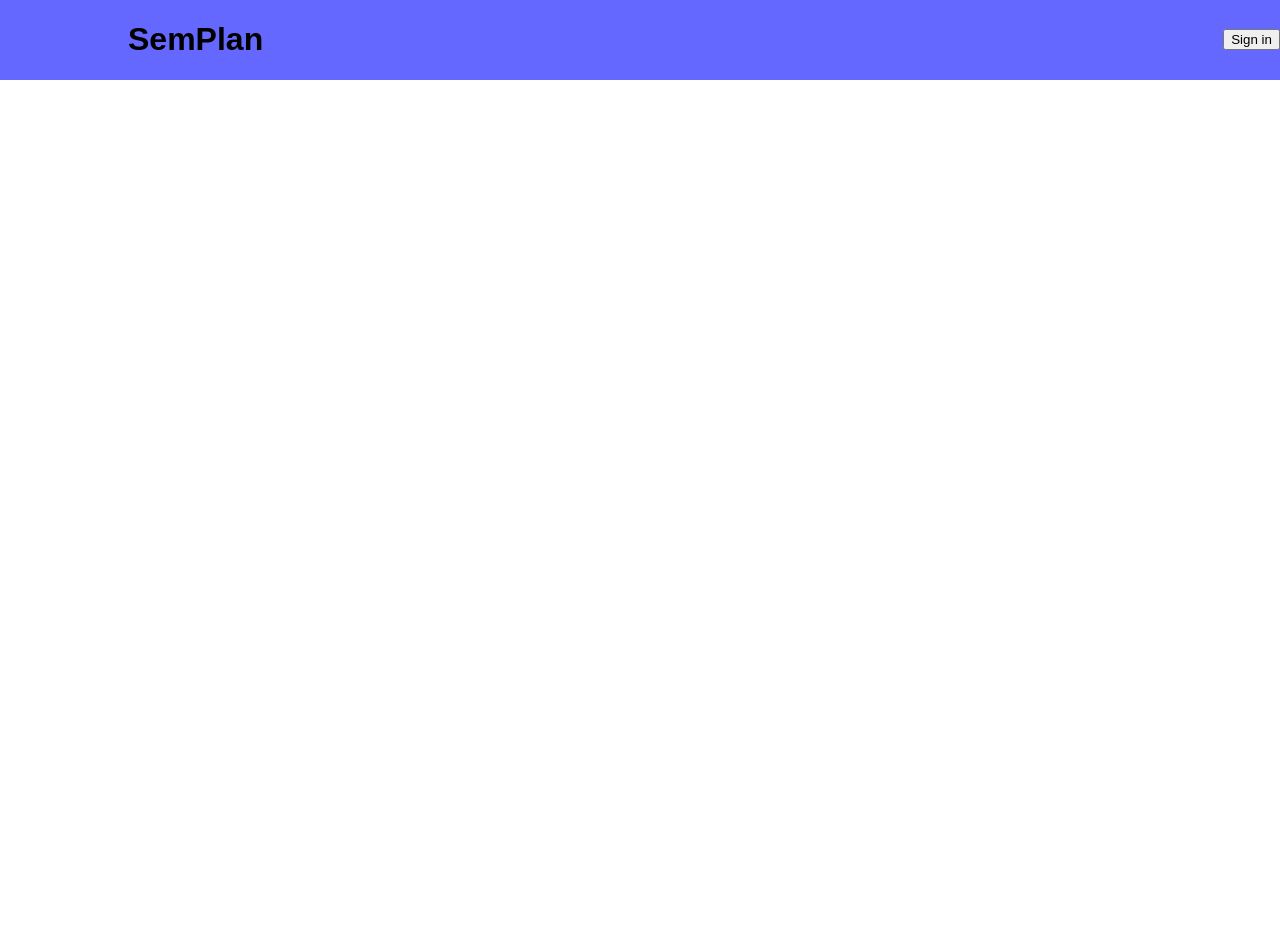
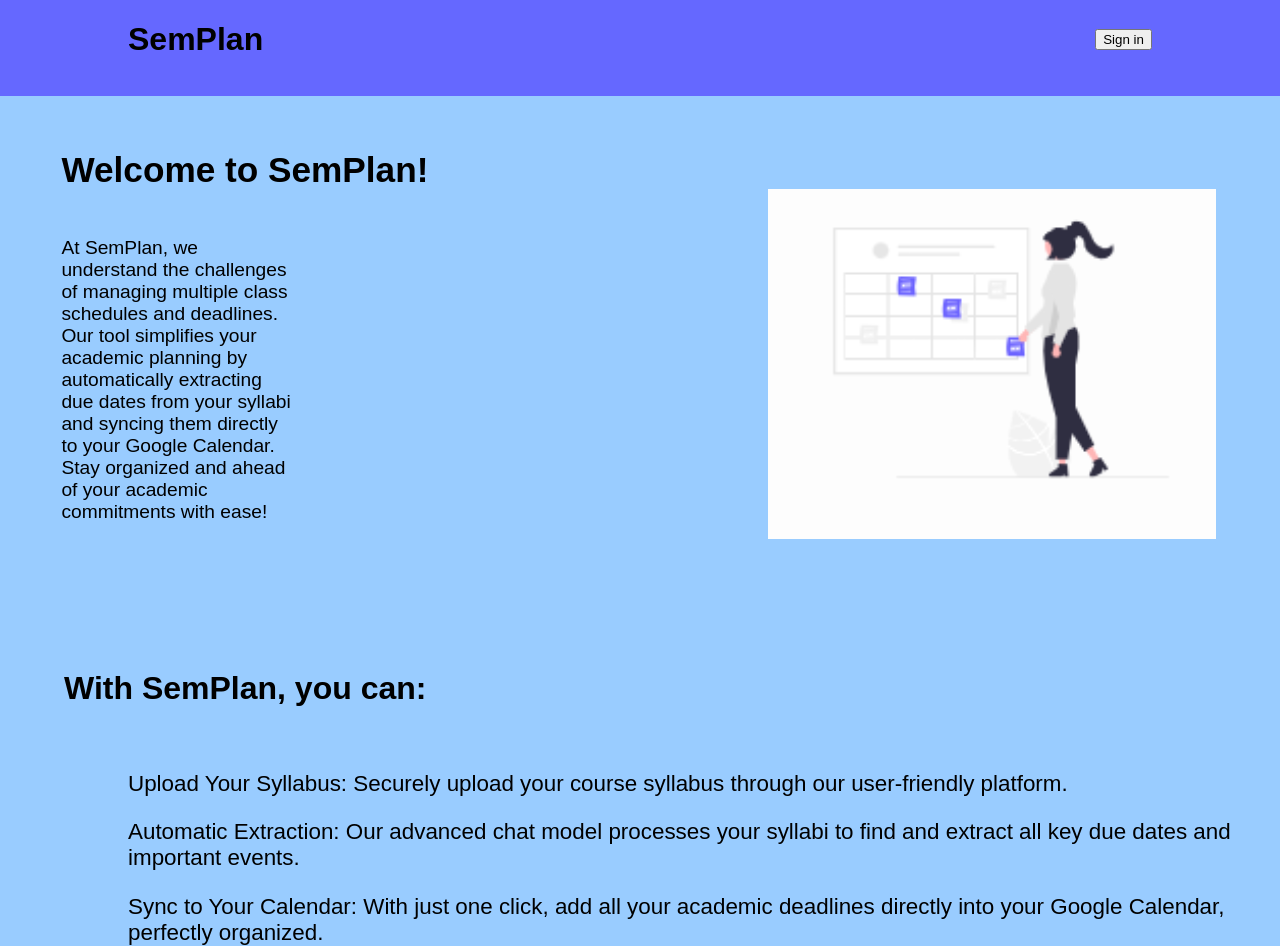
Before and after one commit to Adimate132/SemPlan-UI, a React (Vite) app in the folder SemPlan/: page /login in a window 1280 px wide. Before the commit the page ends 800 px from the top, so only its background shows below. Built offline with nearby package versions, Linux system fonts and the light colour scheme; no server answers.

Commit message:
change to Sign in page
update more to the Sign in page

```diff
--- a/SemPlan/src/pages/Login/Login.module.scss
+++ b/SemPlan/src/pages/Login/Login.module.scss
@@ -1,43 +1,103 @@
-body {
-    overflow-y: auto;
-  }
-
+html, body {
+    height: 100%; /* Ensure the root elements cover the full height */
+    margin: 0; /* Remove default margin */
+    padding: 0; /* Remove default padding */
+}
 
 .Login-container {
-    // other styles
+    height: 100%; /* Extend to full height of its parent, which is body */
 }
 
 .background {
-    background: #99CCFF;
+    background-color: #99CCFF; /* Your desired background color */
+    min-height: 100vh; /* Minimum height to cover the full viewport */
+    width: 100%; /* Cover full width */
 }
 
 .top {
-    width: 100% ; /* Full width of the parent */
-    height: 12% ; /* Height of the rectangle */
+    width: 100%; /* Full width of the parent */
+    height: 12vh; /* Changed from % to vh for more consistent sizing */
     background: rgba(47, 0, 255, 0.49);
 }
 
 .header-and-button {
     display: flex;
-    justify-content: space-between; // Aligns items on opposite ends
-    align-items: center; // Centers items vertically
+    justify-content: space-between; /* Aligns items on opposite ends */
+    align-items: center; /* Centers items vertically */
+    padding: 0 10%; /* Example padding on both sides */
 }
 
-.header-text {
-    padding-left: 10%;
+.header-text, .sign-in-button {
+    background-color: transparent;
 }
 
 .sign-in-button {
     color: black;
     border: none;
-    font-size: 120%; ;
-    background-color: transparent;
+    font-size: 120%;
     cursor: pointer; /* Optional for better UX */
-    padding-right: 10%;
-    padding-top: 1%;
     text-decoration: underline;
 }
 
-.someClass {
-    // other styles
+
+.Welcome {
+    padding-left: 8%;
+    padding-top: 4%;
+    font-size: 220%;
 }
+
+.At{
+    width: 30%;
+    padding-left: 8%;
+    font-size: 120%;
+    padding-top: 3%;
+}
+
+
+
+/* Container for both text and image */
+.content-container {
+    display: flex; /* Flexbox for side-by-side layout */
+    align-items: center; /* Align items vertically (if needed) */
+    justify-content: space-between; /* Add spacing if necessary */
+
+}
+
+/* Container for text */
+.text-container {
+    flex: 1; /* Allow text to take up remaining space */
+    max-width: 120%; /* Optional: Limit text width */
+}
+
+/* Image styling */
+.img {
+    flex-shrink: 0; /* Prevent image from shrinking */
+    max-width: 35%; /* Adjust width of the image */
+    height: auto; /* Maintain aspect ratio */
+    margin-right: 5%;
+    margin-top: 7%;
+}
+
+.allow{
+    margin-top: 10%;
+    margin-left: 5%;
+    font-size: 200%;
+    font-weight: bold;
+}
+
+.One-is {
+    margin-top: 5%;
+    margin-left: 10%;
+    font-size: 140%;
+}
+
+.Two-is{
+    margin-left: 10%;
+    font-size: 140%;
+}
+
+
+.Three-is{
+    margin-left: 10%;
+    font-size: 140%;
+}
--- a/SemPlan/src/pages/Login/Login.tsx
+++ b/SemPlan/src/pages/Login/Login.tsx
@@ -2,6 +2,7 @@
 import { useNavigate } from 'react-router-dom';
 import { SignedOut, SignInButton, SignOutButton, useUser } from "@clerk/clerk-react";
 import { useEffect } from 'react';
+
 
 export default function Login() {
     const navigate = useNavigate();
@@ -20,7 +21,7 @@
 
     return (
         <div className={styles['Login-container']}>
-            <div className={styles['background']}>
+            <div className={styles['background']} >
                 <div className={styles['top']}>
                     <div className={styles['header-and-button']}>
                         <h1 className={styles['header-text']}>SemPlan</h1>
@@ -33,7 +34,20 @@
 
                 </div>
 
+                <div className={styles['content-container']}>
+    <div className={styles['text-container']}>
+        <h1 className={styles['Welcome']}>Welcome to SemPlan!</h1>
+        <p className={styles['At']}>
+            At SemPlan, we understand the challenges of managing multiple class schedules and deadlines. Our tool simplifies your academic planning by automatically extracting due dates from your syllabi and syncing them directly to your Google Calendar. Stay organized and ahead of your academic commitments with ease!
+        </p>
+    </div>
+    <img src="../assets/landing graphic.svg" className={styles['img']} alt="icon" />
+    </div>
 
+    <p className = {styles['allow']}>With SemPlan, you can: </p>
+    <p className = {styles['One-is']}>Upload Your Syllabus: Securely upload your course syllabus through our user-friendly platform.</p>
+    <p className = {styles['Two-is']}>Automatic Extraction: Our advanced chat model processes your syllabi to find and extract all key due dates and important events.</p>
+    <p className = {styles['Three-is']}>Sync to Your Calendar: With just one click, add all your academic deadlines directly into your Google Calendar, perfectly organized.</p>
             </div>
         </div>
     );
```
